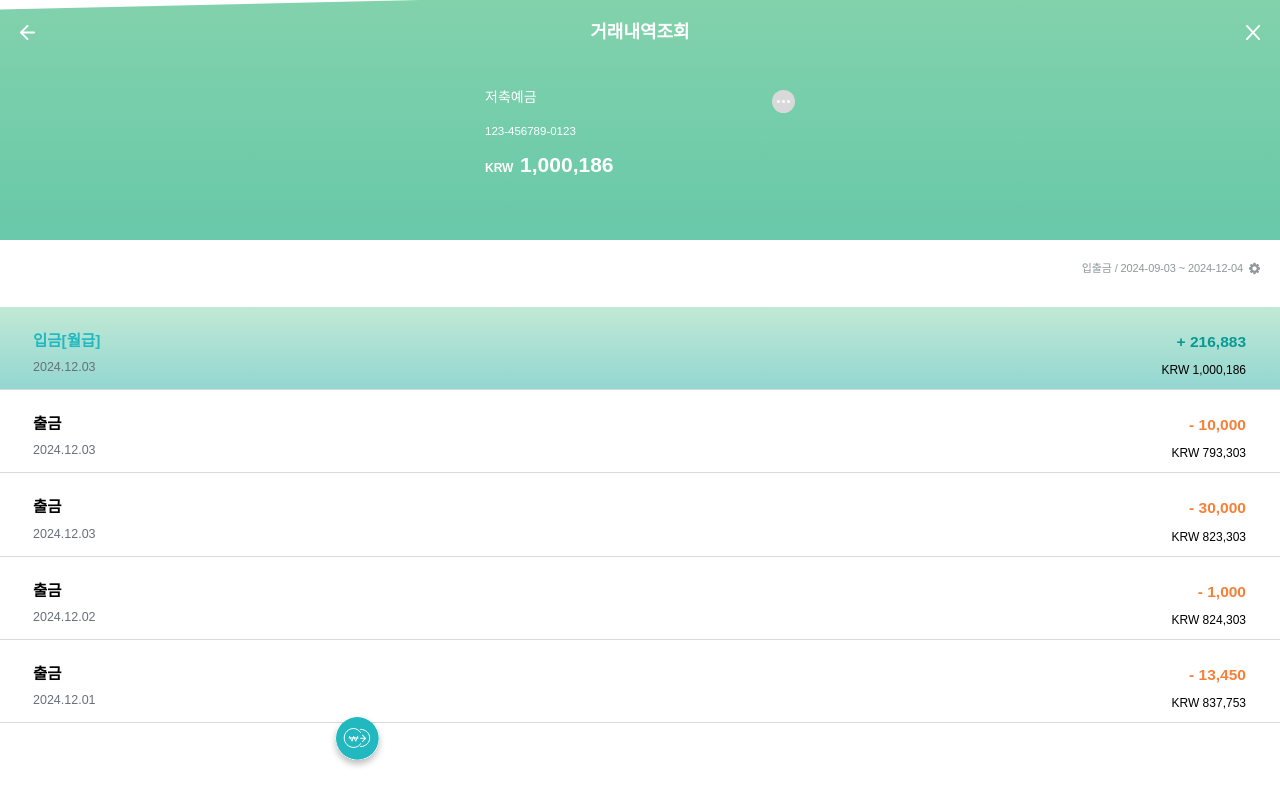
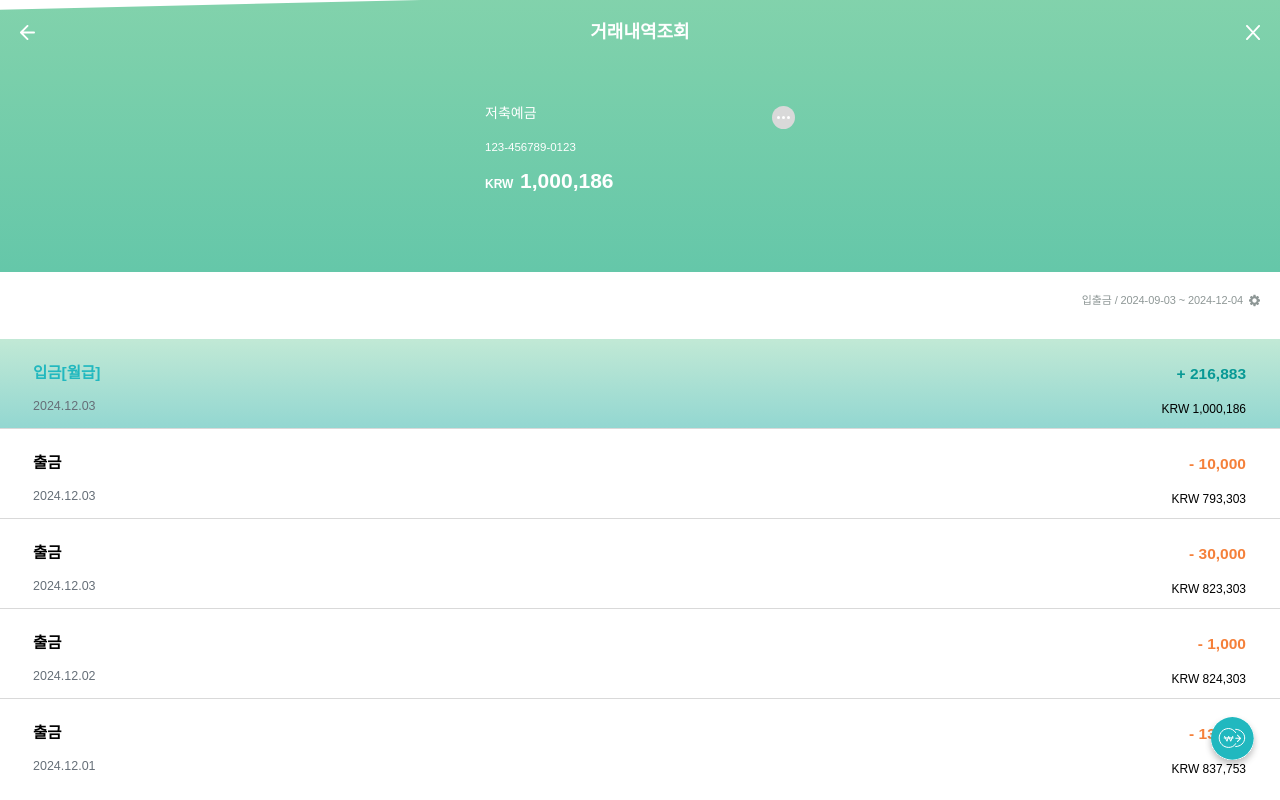
Before and after one commit to Hana-Digital-Poweron/HANA_MZ, a React (Create React App) app: page /account-detail in a window 1280 px wide. Built offline with nearby package versions, Linux system fonts and the light colour scheme; a web font is replaced by a local one.

Commit message:
style: 배치 깨지는 부분 수정

```diff
--- a/src/pages/Chatbot/1_Salary/AccountDetailPage.jsx
+++ b/src/pages/Chatbot/1_Salary/AccountDetailPage.jsx
@@ -6,7 +6,7 @@ import { styled } from "styled-components";
 const Container = styled.div`
   display: flex;
   flex-direction: column;
-  height: calc(100vh - 77px);
+  height: calc(100vh - 25px);
   overflow-y: scroll;
 
   //스크롤바 숨기기
@@ -115,7 +115,7 @@ const TranHeader = styled.div`
 `;
 
 const TranItem = styled.div`
-  height: 96px;
+  height: 90px;
   border-bottom: 1px solid #d9d9d9;
   display: flex;
   padding-left: 33px;
@@ -159,9 +159,19 @@ const TranItem = styled.div`
     right: 34px;
   }
 `;
+
+const ItemContainer = styled.div`
+  overflow-y: scroll;
+
+  //스크롤바 숨기기
+  &::-webkit-scrollbar {
+    display: none;
+  }
+`;
+
 const FloatBtn = styled.div`
   position: fixed;
-  margin-left: 330px;
+  right: 20px;
   bottom: 30px;
   display: flex;
   flex-direction: column;
@@ -237,6 +247,7 @@ const AccountDetailPage = () => {
           src={`${process.env.PUBLIC_URL}/assets/images/account/setting.svg`}
         />
       </TranHeader>
+      <ItemContainer>
         {transactions.map((transaction) => (
           <TranItem
             key={transaction.id}
@@ -249,6 +260,7 @@ const AccountDetailPage = () => {
             <div id="balance">{transaction.balance}</div>
           </TranItem>
         ))}
+      </ItemContainer>
       <FloatBtn>
         <img
           src={`${process.env.PUBLIC_URL}/assets/images/account/button.svg`}
--- a/src/pages/Chatbot/1_Salary/AccountsOverviewPage.jsx
+++ b/src/pages/Chatbot/1_Salary/AccountsOverviewPage.jsx
@@ -56,7 +56,7 @@ const CloseBtn = styled.div`
 
 const ToggleContainer = styled.div`
   margin-top: 35px;
-  width: 376px;
+  width: 370px;
   height: 43px;
   padding: 5px;
   border-radius: 22px;
@@ -87,8 +87,8 @@ const ToggleButton = styled.div`
 const Slider = styled.div`
   position: absolute;
   top: 4px;
-  left: ${({ active }) => (active ? "186px" : "3px")};
-  width: 186px;
+  left: ${({ active }) => (active ? "183px" : "3px")};
+  width: 183px;
   height: 35px;
   border-radius: 22px;
   background-color: #ffffff;
@@ -101,7 +101,7 @@ const Notification = styled.div`
 `;
 
 const CardContainer = styled.div`
-  width: 369px;
+  width: 85%;
   height: 200px;
   padding-top: 20px;
   border-radius: 22px;
@@ -111,7 +111,7 @@ const CardContainer = styled.div`
 
 const AccountInfo = styled.div`
   margin: auto;
-  width: 300px;
+  width: 250px;
   display: flex;
   justify-content: space-between;
   align-items: center;
@@ -129,7 +129,7 @@ const AccountInfo = styled.div`
 const CopyIcon = styled.div`
   width: 18px;
   height: 21px;
-  right: 0px;
+  right: 30%;
   cursor: pointer;
   background-image: url(${process.env
     .PUBLIC_URL}/assets/images/account/copy.svg);
@@ -187,7 +187,6 @@ const SlideToggleButton = ({ active, setActive }) => {
 
 const AccountCard = () => {
   const navigate = useNavigate();
-
   const navigateAccountdetail = () => {
     navigate("/account-detail");
   };
@@ -231,7 +230,6 @@ const AccountCard = () => {
 
 const AccountsOverviewPage = () => {
   const navigate = useNavigate();
-
   const handleGoHome = () => {
     navigate("/");
   };
```
Lines whose indentation alone changed are shown as unchanged.
